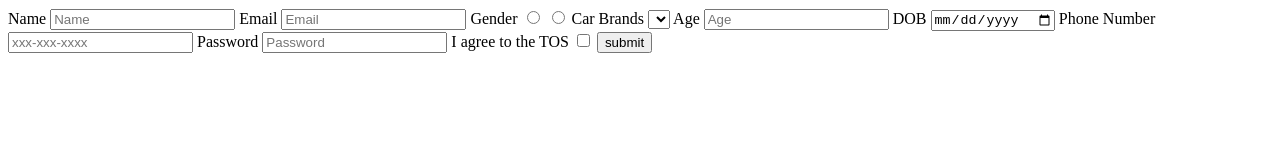
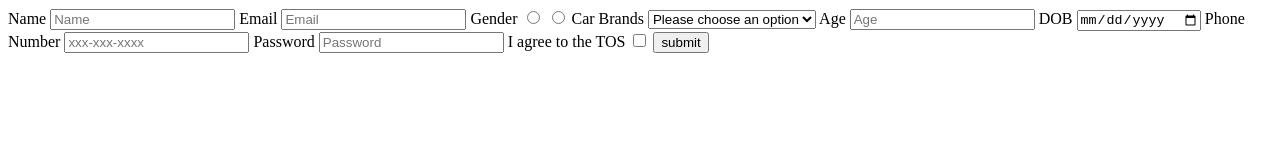
Before and after one commit to acciojob/signup-form-car-Nik9770, a website: page main.html in a window 1280 px wide. Drawn offline with Linux system fonts and the light colour scheme.

Commit message:
created a submission

```diff
--- a/main.html
+++ b/main.html
@@ -18,8 +18,8 @@
 		<input type="radio" id="gender_f" name="gender" required>
 
 		<label for="cars">Car Brands</label>
-		<select name="cars" id="cars" placeholder="Please choose an option"  required>
-
+		<select name="cars" id="cars"   required>
+		  <option value="option">Please choose an option</option>
 		</select>
 		<label for="age">Age</label>
 		<input type="number" id="age" placeholder="Age" required>
```
